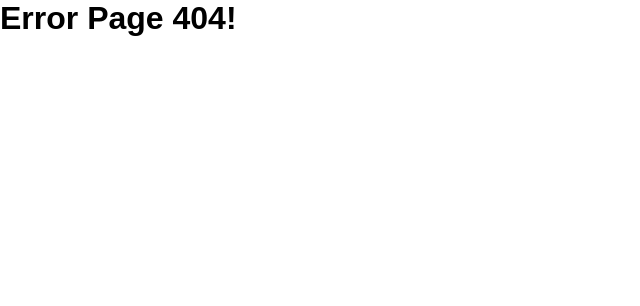
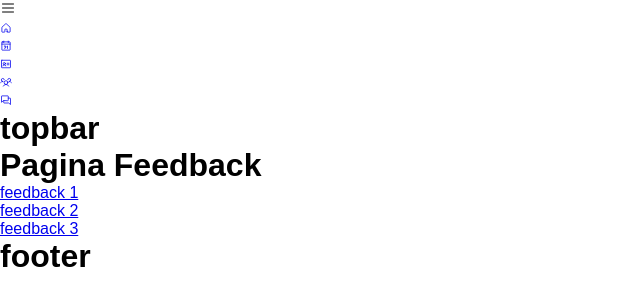
Before and after one commit to luisfelipeprs/gscare-frontend, a React (Vite) app: page /admin/employee in a window 1280 px wide. Before the commit this address had no page. Shown: the top 306 px of the page, without its empty margins (0-640 px from the left). Built offline with nearby package versions, Linux system fonts and the light colour scheme.

Commit message:
rotas e estrutura da sidebar

```diff
--- a/src/App.tsx
+++ b/src/App.tsx
@@ -1,13 +1,14 @@
 import './App.css'
 // import Home from './pages/Home'
 import { Outlet } from 'react-router-dom'
+import Sidebar from './components/SideBar'
 
 function App() {
 
   return (
     <>
       {/* <Home /> */}
-      <h1>sidebar</h1>
+      <Sidebar/>
       <h1>topbar</h1>
       <Outlet />
       <h1>footer</h1>
--- /dev/null
+++ b/src/components/SideBar/index.tsx
@@ -0,0 +1,71 @@
+import React, { useState } from 'react';
+
+import {
+    List,
+    House,
+    Calendar,
+    IdentificationCard,
+    UsersThree,
+    Chats
+  }
+  from "phosphor-react";
+
+import { NavLink } from 'react-router-dom';
+
+
+const Sidebar = () => {
+    const[isOpen ,setIsOpen] = useState(false);
+    const toggle = () => setIsOpen (!isOpen);
+
+    return (
+        <div className="container">
+
+           <div style={{width: isOpen ? "200px" : "50px"}} className="sidebar">
+               <div className="top_section">
+                   <h1 style={{display: isOpen ? "block" : "none"}} className="logo">Logo</h1>
+                   <div style={{marginLeft: isOpen ? "50px" : "0px"}} className="bars">
+                       <List onClick={toggle}/>
+                   </div>
+               </div>
+
+                <NavLink to="/admin/" className="link">
+                    <div className="icon">
+                        <House size={12}/>
+                    </div>
+                    <div style={{display: isOpen ? "block" : "none"}} className="link_text">House</div>
+                </NavLink>
+
+                <NavLink to="/admin/calendar/" className="link">
+                    <div className="icon">
+                        <Calendar size={12}/>
+                    </div>
+                    <div style={{display: isOpen ? "block" : "none"}} className="link_text">Calendar</div>
+                </NavLink>
+
+                <NavLink to="/admin/employee/" className="link">
+                    <div className="icon">
+                        <IdentificationCard size={12}/>
+                    </div>
+                    <div style={{display: isOpen ? "block" : "none"}} className="link_text">Employee</div>
+                </NavLink>
+
+                <NavLink to="/admin/patients/" className="link">
+                    <div className="icon">
+                        <UsersThree size={12}/>
+                    </div>
+                    <div style={{display: isOpen ? "block" : "none"}} className="link_text">Patients</div>
+                </NavLink>
+
+                <NavLink to="/admin/feedback/" className="link">
+                    <div className="icon">
+                        <Chats size={12}/>
+                    </div>
+                    <div style={{display: isOpen ? "block" : "none"}} className="link_text">Feedbacks</div>
+                </NavLink>
+
+           </div>
+        </div>
+    );
+};
+
+export default Sidebar;
```
Also changed, not shown: src/main.tsx (+12 -0 lines), src/components/SideBar/styled.ts (added), 1 other file (tests, documents, lock files or other folders).
